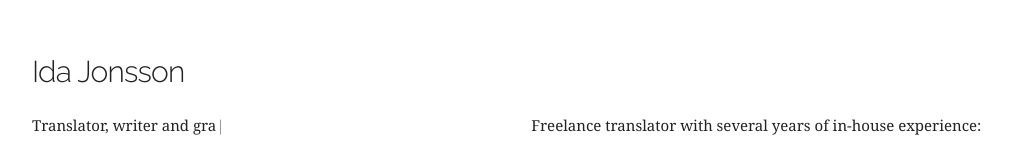
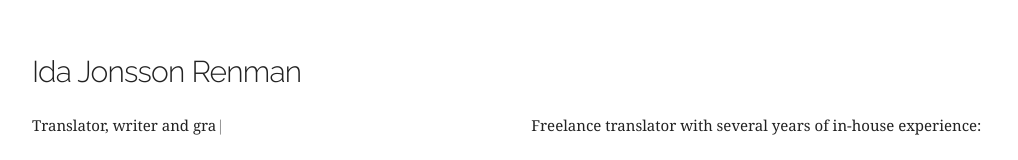
Before and after one commit to idajon/idajon.github.io, a plain HTML site: page index.html in a window 1280 px wide. Shown: the part 188-348 px from the top of the page, without its empty margins (128-1146 px from the left). Drawn offline with Linux system fonts and the light colour scheme.

Commit message:
Nytt namn

```diff
--- a/index.html
+++ b/index.html
@@ -49,7 +49,7 @@
   <div class="container">
     <div class="row">
       <div class="one-half column" style="margin-top: 25%">
-        <h4>Ida Jonsson</h4>
+        <h4>Ida Jonsson Renman</h4>
         <p>Translator, writer and
 <span class="typed"></span></p>
         <p>English, Danish and Norwegian &rarr; Swedish</p>
```
